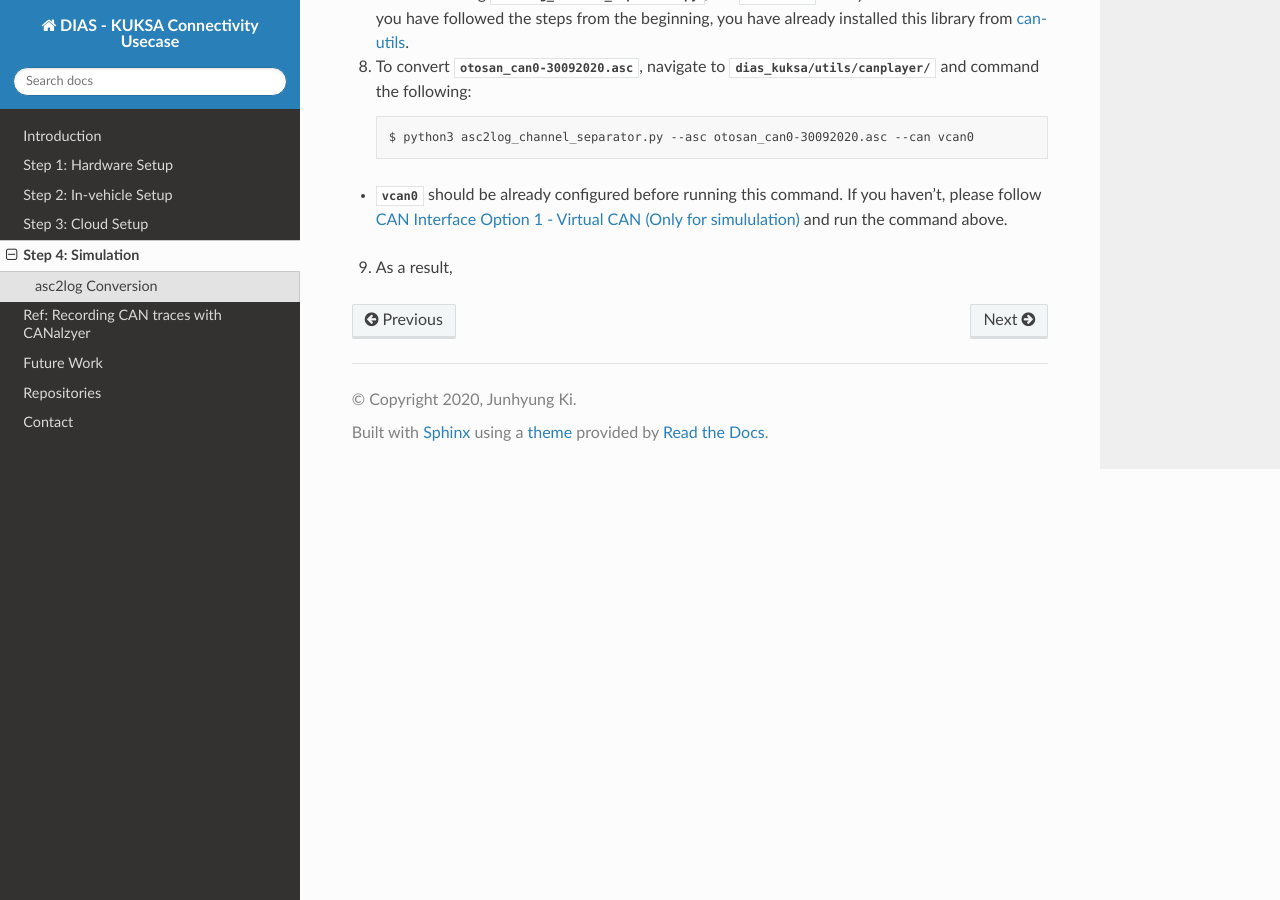
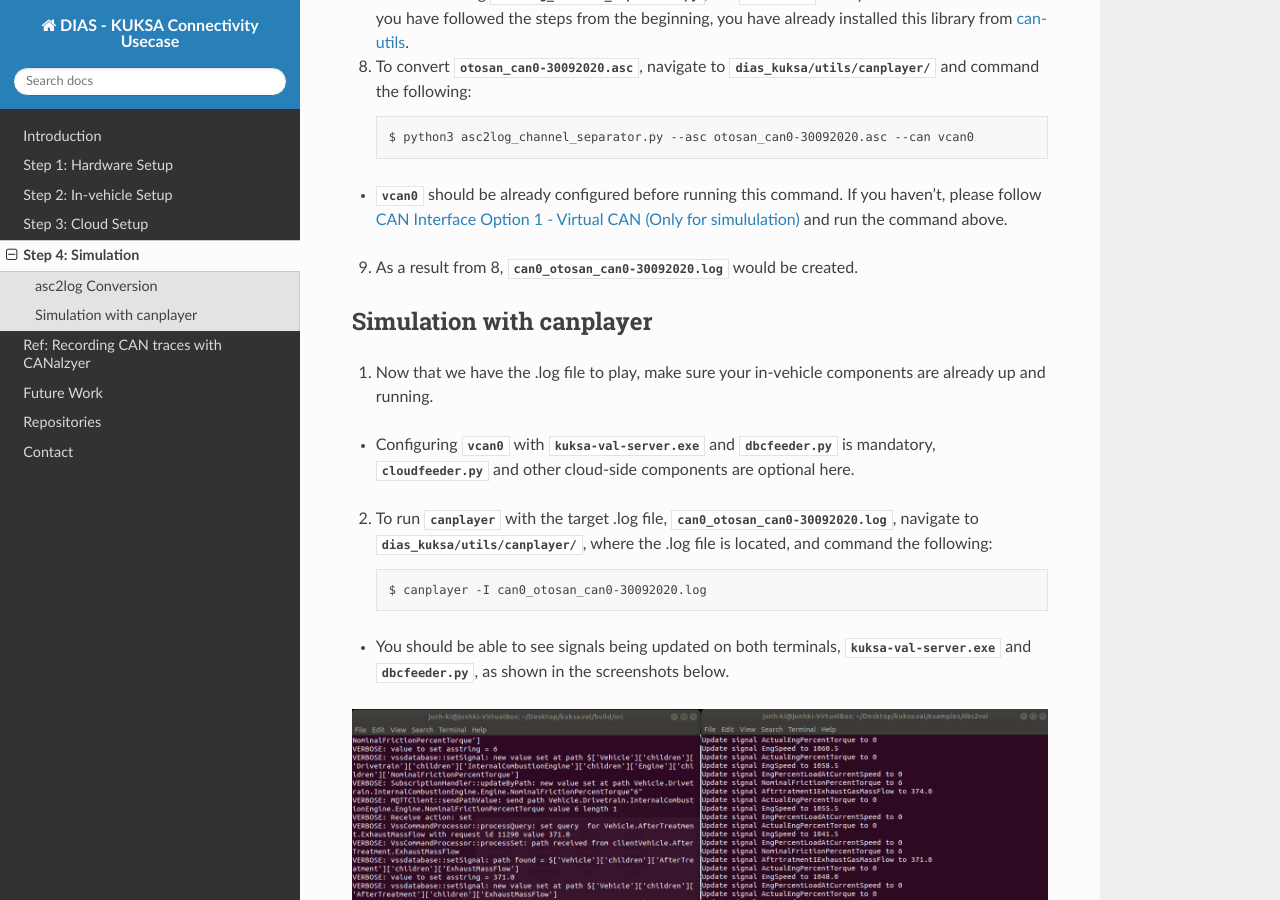
Before and after one commit to junh-ki/dias_kuksa_doc, a Sphinx documentation site: the page built from docs/source/contents/sim.rst, in a window 1280 px wide and 900 px high, scrolled down 1014 px. Built offline with Sphinx 7.4.7 and the Read the Docs theme 2.0.0, drawn with Linux system fonts in a browser that asks for light colours; formulas are drawn with MathJax 3.

Commit message:
progress

```diff
--- a/docs/source/contents/sim.rst
+++ b/docs/source/contents/sim.rst
@@ -39,4 +39,23 @@ asc2log Conversion
 
 * `vcan0` should be already configured before running this command. If you haven't, please follow :ref:`virtual-can` and run the command above.
 
-9. As a result,
+9. As a result from 8, `can0_otosan_can0-30092020.log` would be created.
+
+
+
+Simulation with canplayer
+#########################
+
+1. Now that we have the .log file to play, make sure your in-vehicle components are already up and running.
+
+* Configuring `vcan0` with `kuksa-val-server.exe` and `dbcfeeder.py` is mandatory, `cloudfeeder.py` and other cloud-side components are optional here.
+
+2. To run `canplayer` with the target .log file, `can0_otosan_can0-30092020.log`, navigate to `dias_kuksa/utils/canplayer/`, where the .log file is located, and command the following::
+
+	$ canplayer -I can0_otosan_can0-30092020.log
+
+* You should be able to see signals being updated on both terminals, `kuksa-val-server.exe` and `dbcfeeder.py`, as shown in the screenshots below.
+
+.. figure:: /_images/canplayer/canplayer_terminal.png
+    :width: 700
+    :align: center
```
Also changed, not shown: docs/source/_images/canplayer/canplayer_terminal.png (added).
